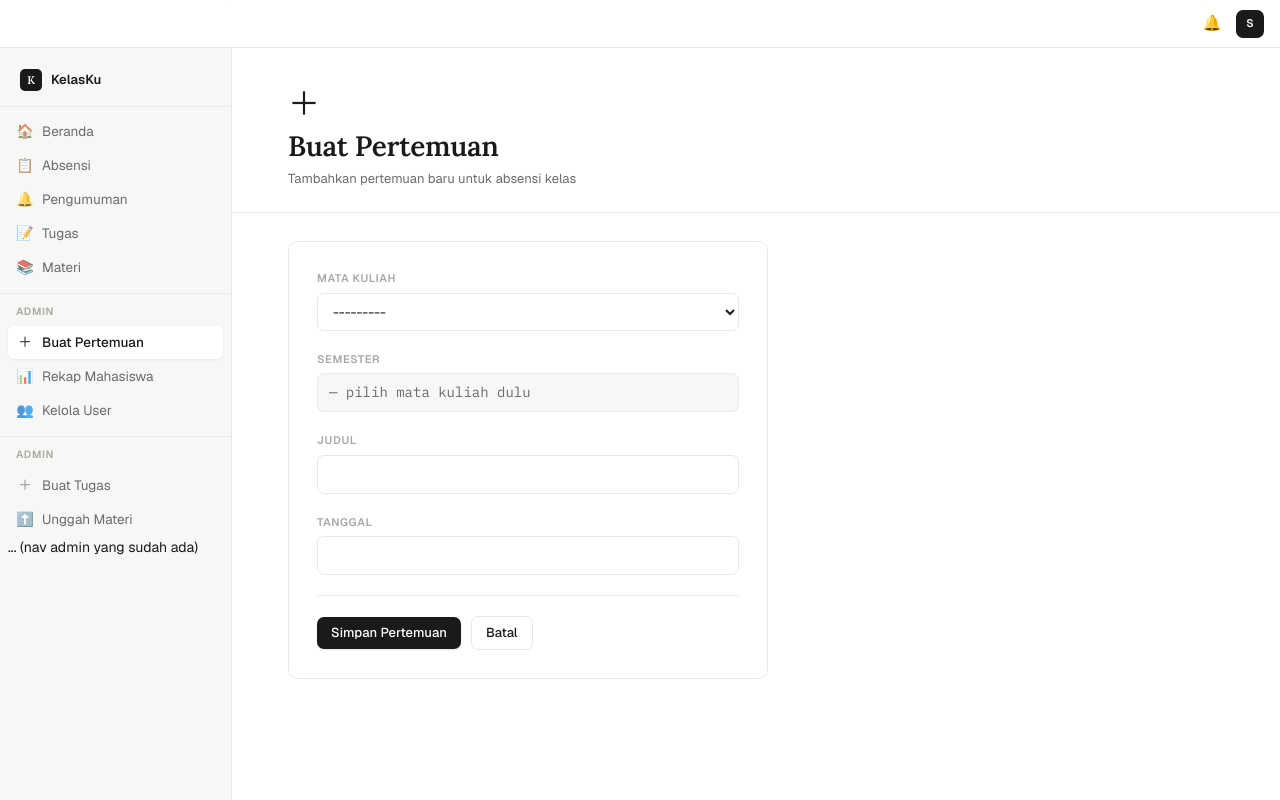
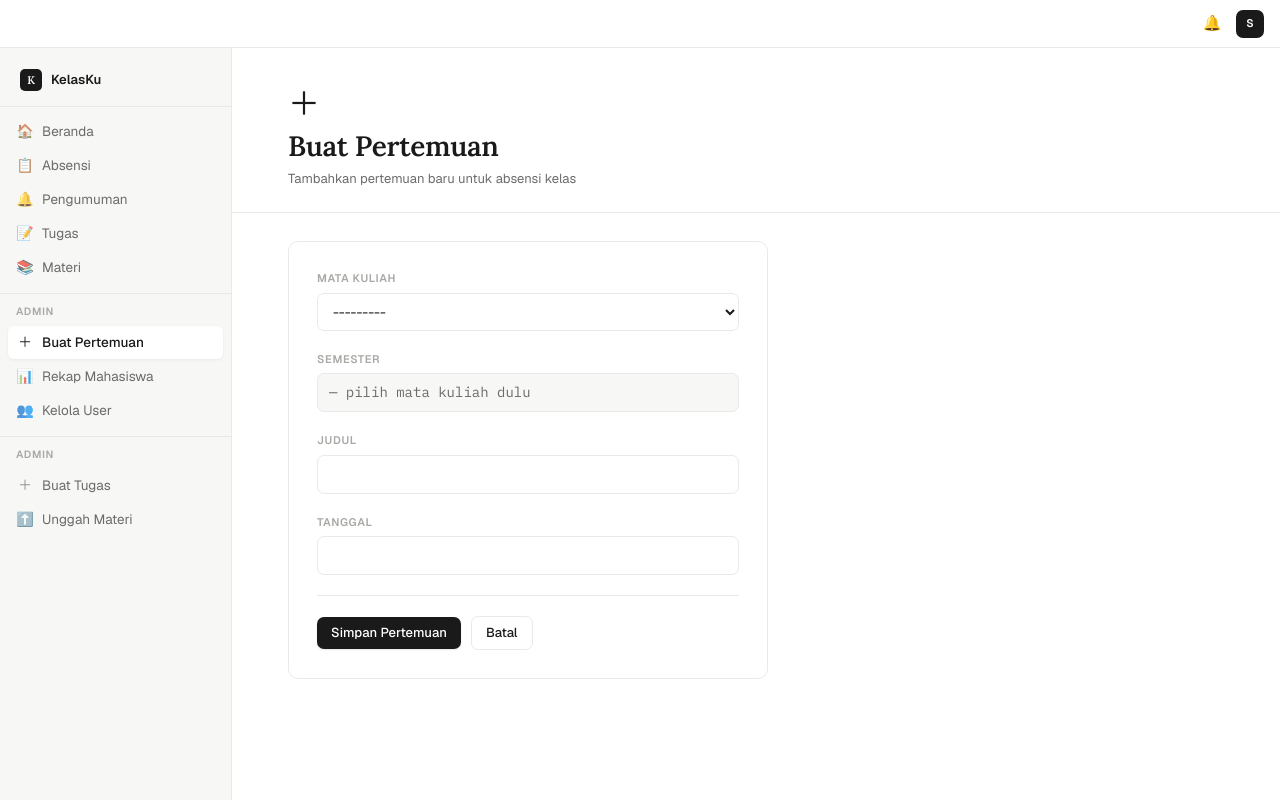
Before and after one commit to Mogu2709/dashboard-kelas, a Django app: page /absensi/buat/ in a window 1280 px wide. Run offline with Django 5.2, Linux system fonts and the light colour scheme; the visitor is signed in with stand-in values (Sample User, id 1); data that the repository does not hold is empty; some libraries are stand-ins or nearby versions.

Commit message:
fix:typo code

```diff
--- a/templates/base.html
+++ b/templates/base.html
@@ -472,7 +472,6 @@
             <a href="{% url 'unggah_materi' %}" class="nav-item {% block nav_unggah_materi %}{% endblock %}" onclick="closeSidebar()">
                 <span class="nav-icon">⬆️</span> Unggah Materi
             </a>
-            ... (nav admin yang sudah ada)
         </div>
 
         {% endif %}
```
